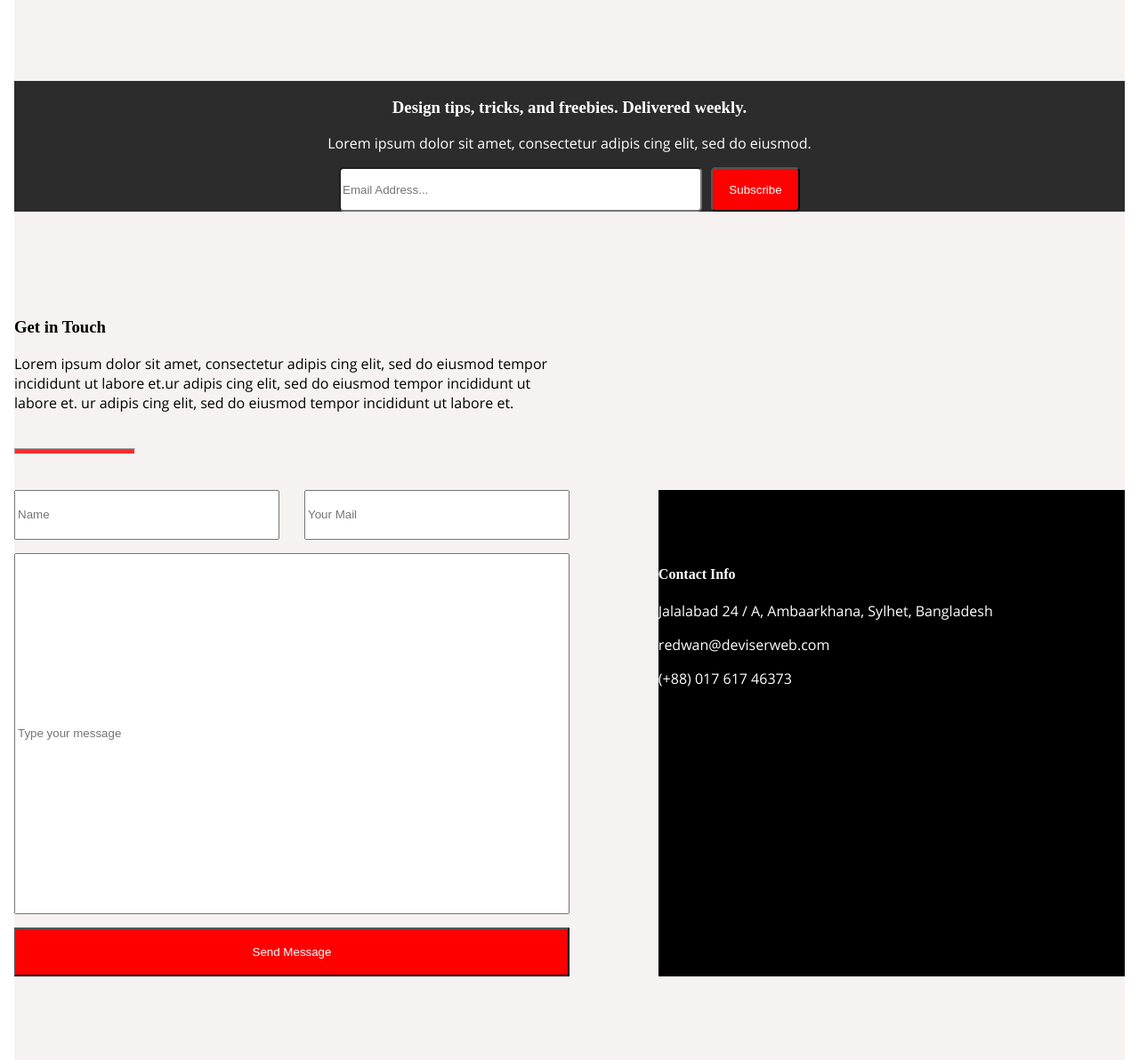
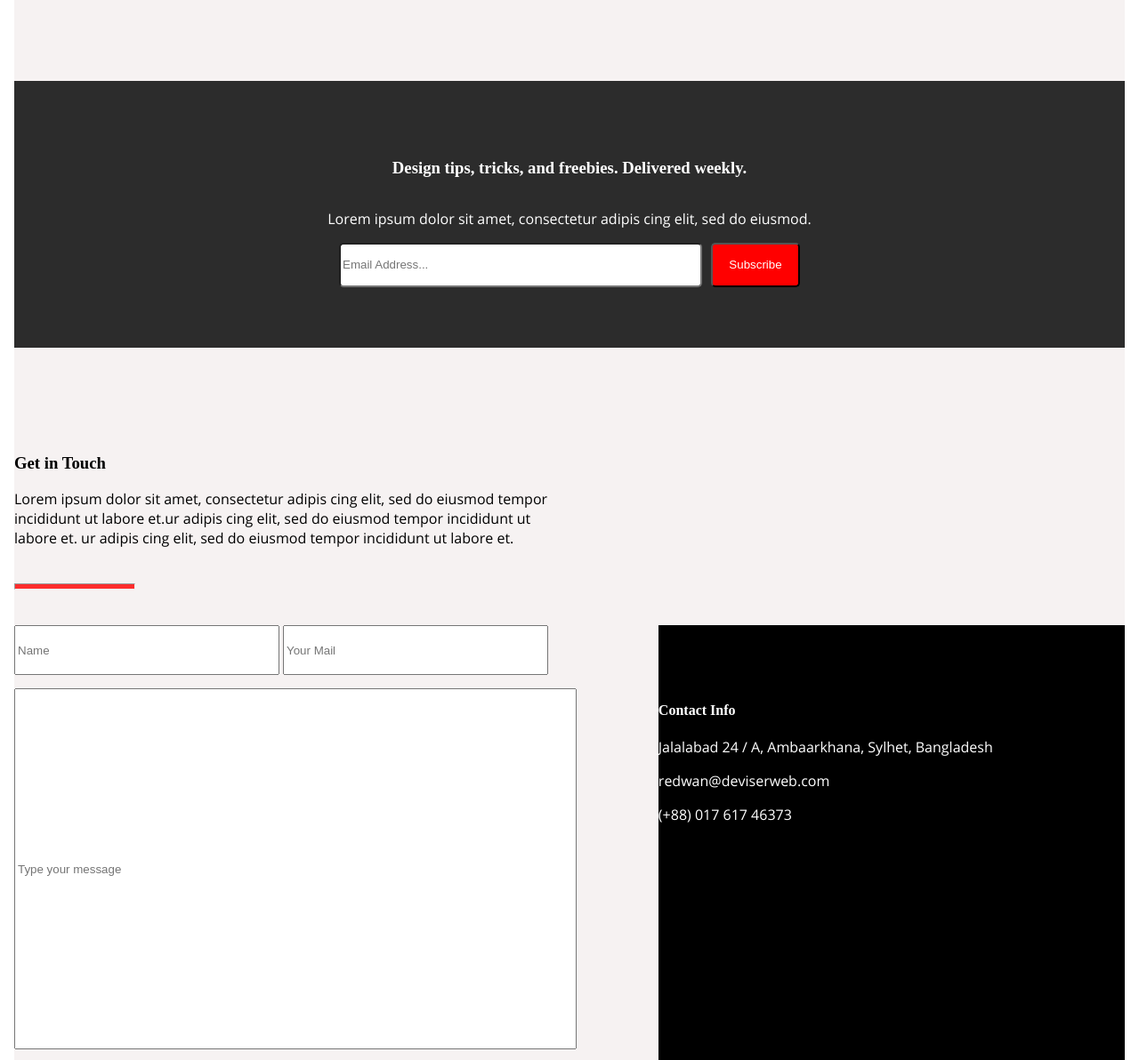
Before and after one commit to okSYS007/Skill-factory-module-3-test, a plain HTML site: page index.html in a window 1280 px wide. Shown: the part 3365-4557 px from the top of the page at 89% size. Drawn offline with Linux system fonts and the light colour scheme.

Commit message:
фиксация index

```diff
--- a/css/style.css
+++ b/css/style.css
@@ -302,11 +302,17 @@ p {
 }
 
 .Design-Tips {
+    display: flex;
     margin-top: 100px;
     width: 100%;
+    height: 300px;
     text-align: center;
     background-color: #2C2C2C;
     color: #fff;
+    align-items: center;
+    align-content: center;
+    flex-direction: column;
+    justify-content: center;
 }
 
 .Design-Tips-Form {
--- a/index.html
+++ b/index.html
@@ -113,10 +113,12 @@
         <div class="Design-Tips">
             <h3>Design tips, tricks, and freebies. Delivered weekly.</h3>
             <p>Lorem ipsum dolor sit amet, consectetur adipis cing elit, sed do eiusmod.</p>
-            <div class="Design-Tips-Form">
-                <input class="Design-Tips-Form-Email" type="email" placeholder="Email Address...">
-                <button class="Design-Tips-Form-Button">Subscribe</button>
-            </div>
+            <form action="GET">
+                <div class="Design-Tips-Form">
+                    <input class="Design-Tips-Form-Email" type="email" placeholder="Email Address..." required>
+                    <button class="Design-Tips-Form-Button">Subscribe</button>
+                </div>
+            </form>
         </div>
         <div class="Get-In-Touch">
             <div class="Get-In-Touch-Top">
@@ -125,11 +127,13 @@
                 <hr class="Feature-Underline" style= "margin: 40px 0;">
             </div>
             <div class="Get-In-Touch-Form">
-                <div class="Get-In-Touch-Form-Input">
-                <input class = "Get-In-Touch-Input" type="text" placeholder="Name">
-                <input class = "Get-In-Touch-Input" type="text" placeholder="Your Mail">
-                <input class = "Get-In-Touch-Message" type="text" placeholder="Type your message">
-                <input class = "Get-In-Touch-Button" type="button" value="Send Message">
+            <div class="Get-In-Touch-Form-Input">
+                <form action="GET">
+                    <input class = "Get-In-Touch-Input" type="text" placeholder="Name" required>
+                    <input class = "Get-In-Touch-Input" type="email" placeholder="Your Mail" required>
+                    <input class = "Get-In-Touch-Message" type="text" placeholder="Type your message" required>
+                    <button class = "Get-In-Touch-Button"> Send Message</button>
+                </form>
             </div>
                 <div class="Get-In-Touch-Form-Contact">
                     <h4>Contact Info</h4>
```
